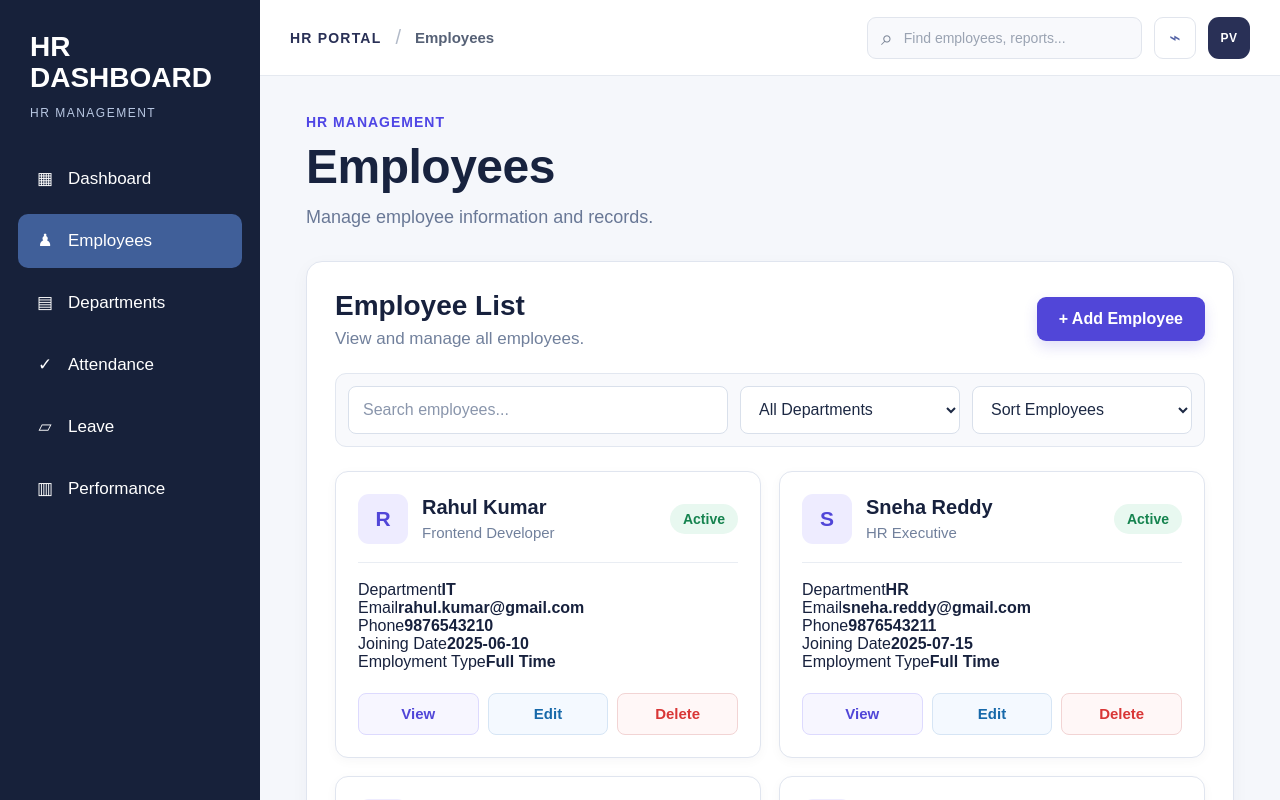
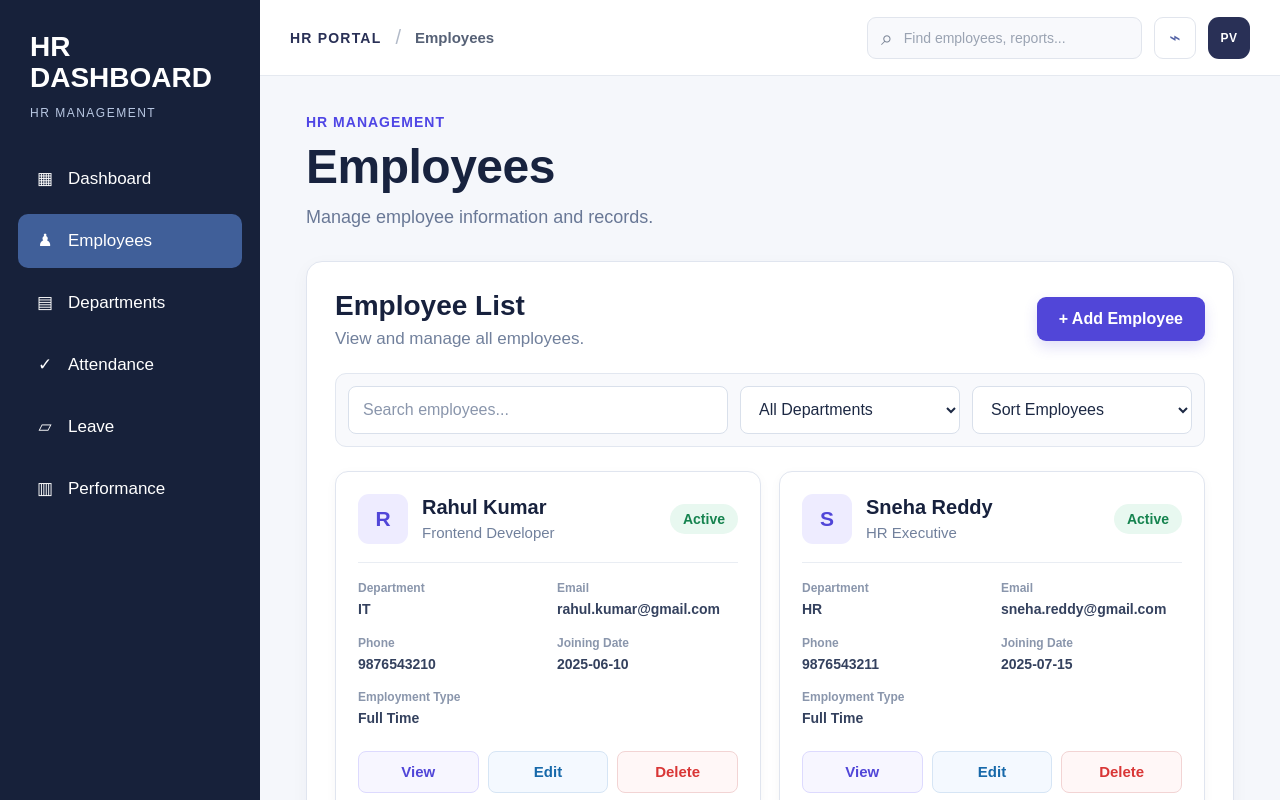
Before and after one commit to keerthipatipavan24-oss/hrdashboard, a React (Vite) app: page /employees in a window 1280 px wide. Shown: the top 800 px of the page. Built offline with nearby package versions, Linux system fonts and the light colour scheme.

Commit message:
employee-css-changed

```diff
--- a/src/pages/Employees.css
+++ b/src/pages/Employees.css
@@ -8,6 +8,7 @@
   display: flex;
   background: #f5f7fb;
   color: #17213d;
+  box-sizing: border-box;
 }
 
 
@@ -358,98 +359,58 @@
   background: #e9edf3;
 }
 
-/* =========================================================
-   EMPLOYEE DETAILS PAGE
-========================================================= */
-
-.employee-details-layout {
-  min-height: 100vh;
-  width: 100%;
-  display: flex;
-  background: #f5f7fb;
-  box-sizing: border-box;
-}
-
-.employee-details-main {
-  flex: 1;
-  min-width: 0;
-  width: auto;
-  margin-left: 0;
-  box-sizing: border-box;
-}
-
-.employee-details-content {
+
+/* =========================================================
+   EMPLOYEE DETAILS INSIDE CARD
+========================================================= */
+
+.employee-details {
   width: 100%;
   min-width: 0;
-  padding: 30px;
+
+  display: grid;
+
+  grid-template-columns:
+    repeat(2, minmax(0, 1fr));
+
+  column-gap: 18px;
+  row-gap: 16px;
+
   box-sizing: border-box;
-  overflow-x: hidden;
-}
-
-
-/* =========================================================
-   TABLET
-   601px - 1000px
-========================================================= */
-
-@media (min-width: 601px) and (max-width: 1000px) {
-
-  .employee-details-layout {
-    width: 100%;
-    min-width: 0;
-  }
-
-  .employee-details-main {
-    flex: 1;
-    width: auto;
-    min-width: 0;
-    margin-left: 0;
-  }
-
-  .employee-details-content {
-    width: 100%;
-    max-width: 100%;
-    min-width: 0;
-
-    padding: 30px 24px 40px;
-
-    box-sizing: border-box;
-    overflow-x: hidden;
-  }
-}
-
-
-/* =========================================================
-   MOBILE
-   600px and below
-========================================================= */
-
-@media (max-width: 600px) {
-
-  .employee-details-layout {
-    width: 100%;
-    min-width: 0;
-  }
-
-  .employee-details-main {
-    flex: 1;
-    width: 100%;
-    max-width: 100%;
-    min-width: 0;
-    margin-left: 0;
-  }
-
-  .employee-details-content {
-    width: 100%;
-    max-width: 100%;
-    min-width: 0;
-
-    padding: 24px 14px 30px;
-
-    box-sizing: border-box;
-    overflow-x: hidden;
-  }
-}
+}
+
+.detail-item {
+  width: 100%;
+  min-width: 0;
+  max-width: 100%;
+}
+
+.detail-item span {
+  display: block;
+
+  margin-bottom: 5px;
+
+  font-size: 12px;
+  font-weight: 600;
+
+  color: #8a96ac;
+}
+
+.detail-item strong {
+  display: block;
+
+  width: 100%;
+  max-width: 100%;
+
+  font-size: 14px;
+  line-height: 1.4;
+
+  color: #34415e;
+
+  overflow-wrap: anywhere;
+  word-break: break-word;
+}
+
 
 /* =========================================================
    ACTION BUTTONS
@@ -490,7 +451,7 @@
 
 
 /* =========================================================
-   VIEW
+   VIEW BUTTON
 ========================================================= */
 
 .view-button {
@@ -506,7 +467,7 @@
 
 
 /* =========================================================
-   EDIT
+   EDIT BUTTON
 ========================================================= */
 
 .edit-button {
@@ -522,7 +483,7 @@
 
 
 /* =========================================================
-   DELETE
+   DELETE BUTTON
 ========================================================= */
 
 .delete-button {
@@ -833,43 +794,6 @@
 
 
 /* =========================================================
-   VIEW EMPLOYEE DETAILS PAGE
-========================================================= */
-
-.employee-details-layout {
-  min-height: 100vh;
-  width: 100%;
-
-  display: flex;
-
-  background: #f5f7fb;
-}
-
-.employee-details-main {
-  flex: 1;
-
-  width: auto;
-  min-width: 0;
-
-  margin-left: 0;
-
-  box-sizing: border-box;
-}
-
-.employee-details-content {
-  width: 100%;
-  max-width: 100%;
-  min-width: 0;
-
-  padding: 30px;
-
-  box-sizing: border-box;
-
-  overflow-x: hidden;
-}
-
-
-/* =========================================================
    TABLET
    601px - 1000px
 ========================================================= */
@@ -1152,30 +1076,6 @@
 
     margin-top: 24px;
   }
-
-
-  /* VIEW EMPLOYEE PAGE */
-
-  .employee-details-main {
-    flex: 1;
-
-    width: auto;
-    min-width: 0;
-
-    margin-left: 0;
-  }
-
-  .employee-details-content {
-    width: 100%;
-    max-width: 100%;
-    min-width: 0;
-
-    padding: 30px 24px 40px;
-
-    box-sizing: border-box;
-
-    overflow-x: hidden;
-  }
 }
 
 
@@ -1465,29 +1365,6 @@
 
     gap: 7px;
   }
-
-
-  /* VIEW EMPLOYEE PAGE */
-
-  .employee-details-main {
-    width: 100%;
-    max-width: 100%;
-    min-width: 0;
-
-    margin-left: 0;
-  }
-
-  .employee-details-content {
-    width: 100%;
-    max-width: 100%;
-    min-width: 0;
-
-    padding: 24px 14px 30px;
-
-    box-sizing: border-box;
-
-    overflow-x: hidden;
-  }
 }
 
 
```
